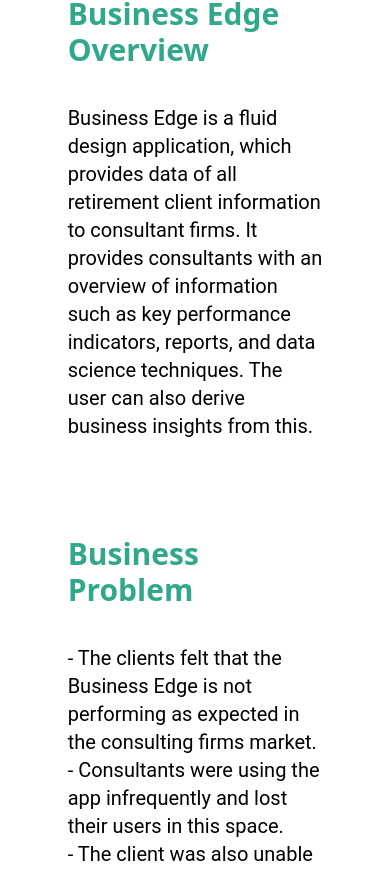
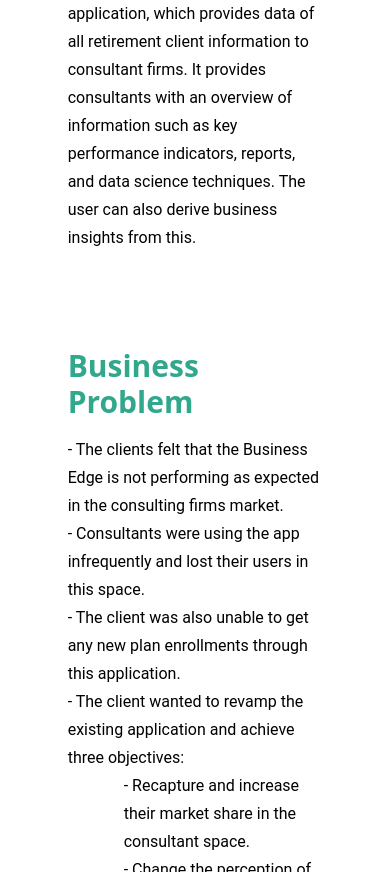
Before and after one commit to rajesh171812/portfolio-poc, a Next.js app: page /searchProject in a window 390 px wide. Shown: the part 1128-2000 px from the top of the page. Built offline with nearby package versions, Linux system fonts and the light colour scheme.

Commit message:
feat: changes based on discussion

```diff
--- a/components/regularParagraph.js
+++ b/components/regularParagraph.js
@@ -1,3 +1,3 @@
 export default function RegularParagraph(props) {
-    return <div className="font-serif leading-7 text-xl text-black">{props.content}</div>;
+    return <div className="font-serif leading-7 text-base text-black">{props.content}</div>;
 }
--- a/components/tealBanner.js
+++ b/components/tealBanner.js
@@ -2,7 +2,7 @@
 
 export default function TealBanner(props) {
     return (
-        <div className="mt-36 mb-28 h-72 flex flex-col items-center justify-center font-sans bg-teal text-teal">
+        <div className="mt-36 mb-28 h-72 flex flex-col items-center justify-center font-sans font-bold bg-teal text-teal">
             <div className="text-6xl text-white">{props.title}</div>
             <div className="text-xl text-white mt-4 w-2/3">{props.subtitle}</div>
         </div>
--- a/components/tealHeading.js
+++ b/components/tealHeading.js
@@ -2,7 +2,7 @@
 
 export default function TealHeading(props) {
     return (
-        <div className="mt-24 mb-9 text-3xl font-sans font-bold text-teal">
+        <div className="mt-24 mb-4 text-3xl font-sans font-bold text-teal">
             {props.headingTitle}
         </div>
     );
--- a/components/tealHeading2.js
+++ b/components/tealHeading2.js
@@ -2,7 +2,7 @@
 
 export default function TealHeading2(props) {
     return (
-        <div className="mb-7 text-3xl font-sans font-bold text-teal">
+        <div className="mb-4 text-3xl font-sans font-bold text-teal">
             {props.headingTitle}
         </div>
     );
--- a/pages/searchProject.js
+++ b/pages/searchProject.js
@@ -60,7 +60,7 @@
             />
 
             <TealHeading headingTitle="Business Problem" />
-            <div className="font-serif leading-7 text-xl text-black">
+            <div className="font-serif leading-7 text-base text-black">
               <div>
                 - The clients felt that the Business Edge is not performing as
                 expected in the consulting firms market.
@@ -77,7 +77,7 @@
                 - The client wanted to revamp the existing application and
                 achieve three objectives:
               </div>
-              <div className="pl-20">
+              <div className="pl-14">
                 <div>
                   - Recapture and increase their market share in the consultant
                   space.
@@ -123,7 +123,7 @@
         <div className="mt-28 grid grid-cols-6 gap-4">
           <div className="col-span-1"></div>
           <div className="col-span-4 text-lg">
-            <div className="text-center text-3xl md:text-6xl text-teal">
+            <div className="text-center text-3xl md:text-6xl text-teal font-bold">
               Our Methodology
             </div>
             <div className="mt-24 mb-28">
@@ -150,7 +150,7 @@
                 alt="heuristic evaluation 1"
                 className=""
               />
-              <div className="my-10 text-center">
+              <div className="mt-10 mb-4 text-center">
                 <BlackSubHeading headingTitle="The key findings from the evaluation were:"></BlackSubHeading>
               </div>
               <div className="flex justify-center">
@@ -178,8 +178,8 @@
                 />
               </div>
               <TealDivider></TealDivider>
-              <TealHeading2 headingTitle="Web Analytics"></TealHeading2>
-              <div className="grid grid-flow-col gap-4">
+              <TealHeading2 headingTitle="User Interviews"></TealHeading2>
+              <div className="grid grid-flow-col gap-10">
                 <div>
                   <RegularParagraph content="We started organising the user interviews to understand the users motivations, behaviour and their pain points in using the application. We were able to put together a user group consisting 10 members which included the firm managers and consultant associates from top consulting firms, to know more about their view and usage of business edge application. They brought us some screenshots where they were facing some issues with the current application and also some of the features samples used by the competitors in the market." />
                   <div className="mt-2">
@@ -252,7 +252,7 @@
                 className=""
               />
             </div>
-            <div className="mb-7">
+            <div className="mb-4 mt-12">
               <BlackSubHeading headingTitle="Feedback from usability test"></BlackSubHeading>
             </div>
             <RegularParagraph content="1. Users found it difficult to interact with the clients dropdown." />
```
